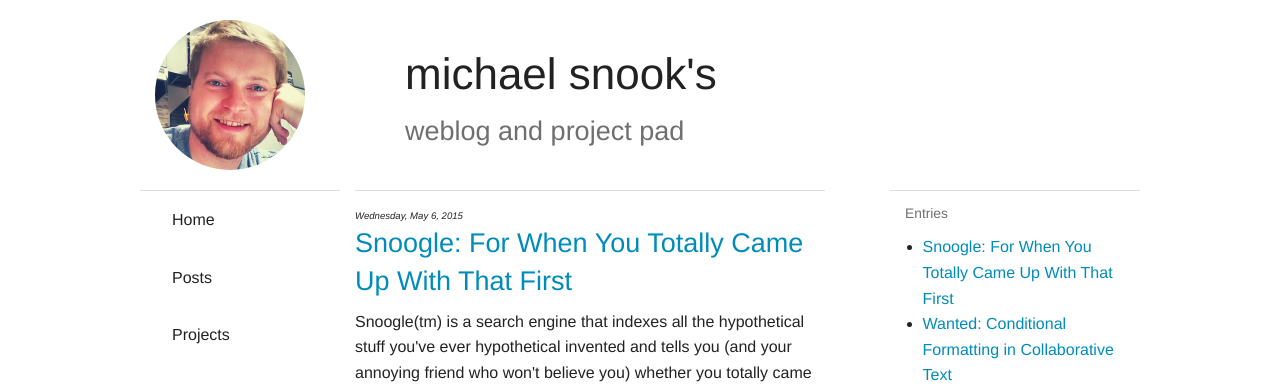
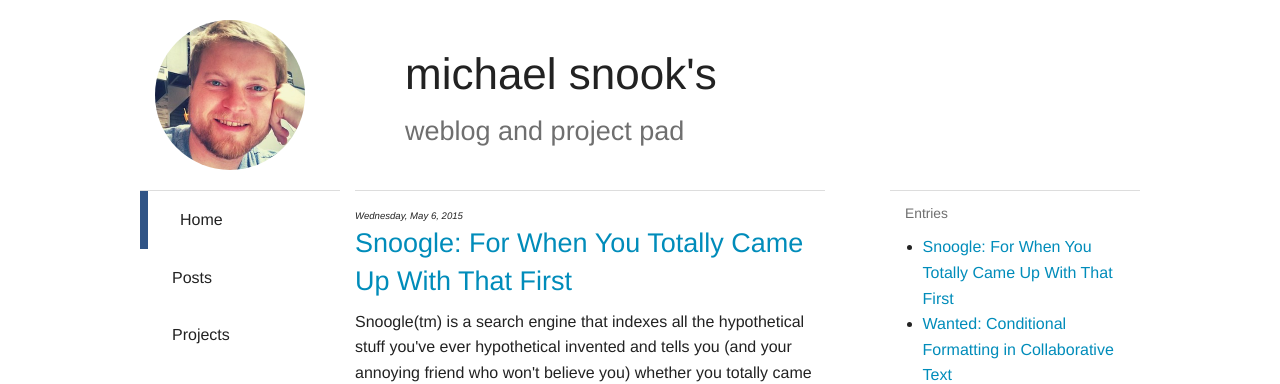
Before and after one commit to michaelsnook/snook.pub, a Jekyll site: the page built from index.html, in a window 1280 px wide. Shown: the top 384 px of the page. Built offline with Jekyll 4.4.1, drawn with Linux system fonts in a browser that asks for light colours; comment, search, counter and statistics services are not loaded.

Commit message:
I finally figured out why my 'active' classes weren't working on the side nav. Apparently page.name is a reserved variable in Jekyll.

```diff
--- a/_includes/left_sidebar.html
+++ b/_includes/left_sidebar.html
@@ -1,14 +1,14 @@
 <dl class="tabs vertical border-top" data-tab>
-  <dd {% if page.name == 'home' %}class="active"{% endif %}>
+  <dd {% if page.pname == 'home' %}class="active"{% endif %}>
     <a href="/index.html">Home</a>
   </dd>
-  <dd {% if page.name == 'posts' or page.category == 'posts' %}class="active"{% endif %}>
+  <dd {% if page.pname == 'posts' or page.category == 'posts' %}class="active"{% endif %}>
     <a href="/posts.html">Posts</a>
   </dd>
-  <dd {% if page.name == 'projects' or page.category == 'projects' %}class="active"{% endif %}>
+  <dd {% if page.pname == 'projects' or page.category == 'projects' %}class="active"{% endif %}>
     <a href="/projects.html">Projects</a>
   </dd>
-  <dd {% if page.name == 'contact' or page.category == 'contact' %}class="active"{% endif %}>
+  <dd {% if page.pname == 'contact' or page.category == 'contact' %}class="active"{% endif %}>
     <a href="/contact.html">Contact</a>
   </dd>
 </dl>
--- a/contact.html
+++ b/contact.html
@@ -1,7 +1,7 @@
 ---
 layout: home
 title: Contact
-name: contact
+pname: contact
 category: contact
 ---
 
--- a/index.html
+++ b/index.html
@@ -2,7 +2,7 @@
 layout: home
 fb_title: a space for writing and notes about projects
 title: Home
-name: home
+pname: home
 category: home
 fb_description: This site is a place for blog posts or writeups of project ideas that interest me.
 
--- a/posts.html
+++ b/posts.html
@@ -1,7 +1,7 @@
 ---
 layout: home
 title: Posts
-name: posts
+pname: posts
 category: posts
 ---
 
--- a/projects.html
+++ b/projects.html
@@ -1,7 +1,7 @@
 ---
 layout: home
 title: Projects
-name: projects
+pname: projects
 category: projects
 ---
 
```
